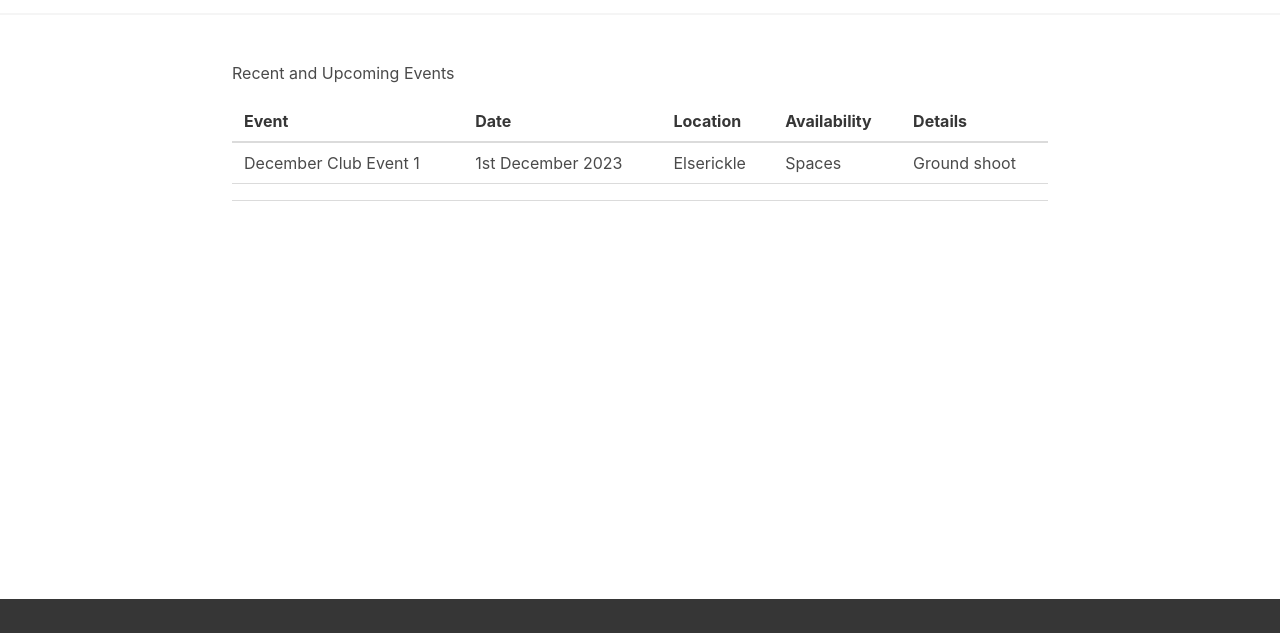
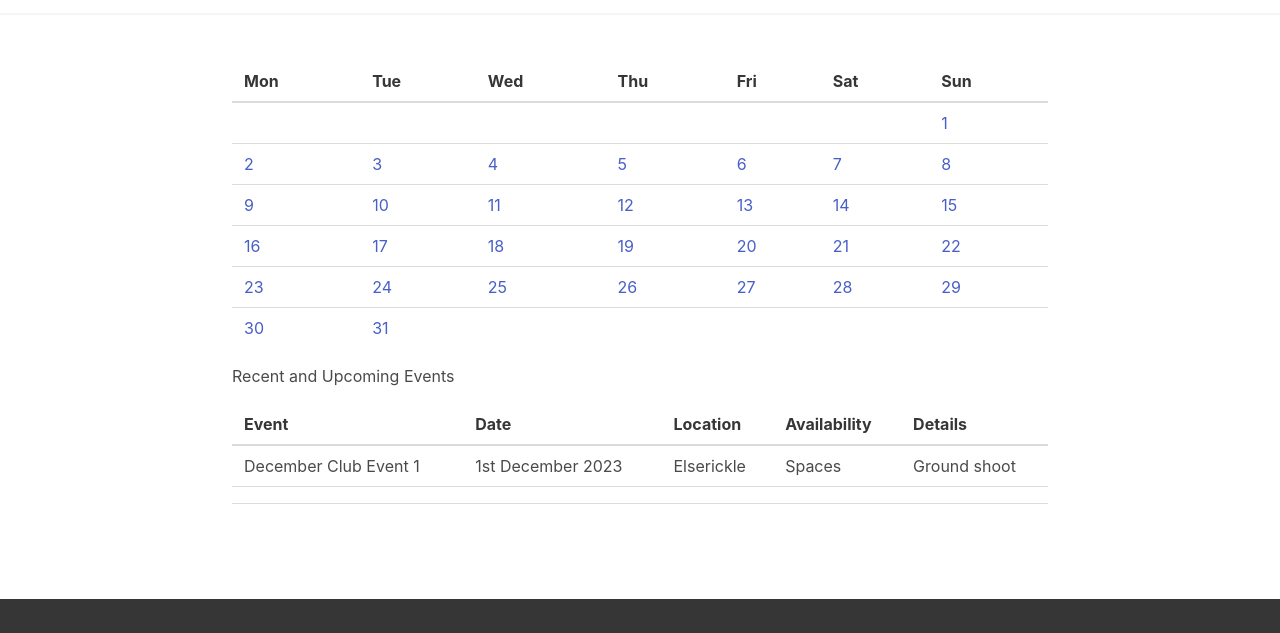
Before and after one commit to midtownsystems/clydevalleyhorsearchers, an Eleventy site: page src/calendar.md in a window 1280 px wide. Shown: the part 75-708 px from the top of the page. Built offline with nearby package versions, Linux system fonts and the light colour scheme; Eleventy itself is replaced by a stand-in of ours; files that its build step writes are made by us from their sources.

Commit message:
calendar

```diff
--- a/src/calendar.md
+++ b/src/calendar.md
@@ -9,6 +9,15 @@ date: 2023-09-23
 description: Recent and upcoming events
 permalink: /calendar/
 ---
+| Mon             | Tue             | Wed             | Thu             | Fri             | Sat             | Sun             |
+| --------------- | --------------- | --------------- | --------------- | --------------- | --------------- | --------------- |
+|                 |                 |                 |                 |                 |                 | [1](#20231001)  |
+| [2](#20231002)  | [3](#20231003)  | [4](#20231004)  | [5](#20231005)  | [6](#20231006)  | [7](#20231007)  | [8](#20231008)  |
+| [9](#20231009)  | [10](#20231010) | [11](#20231011) | [12](#20231012) | [13](#20231013) | [14](#20231014) | [15](#20231015) |
+| [16](#20231016) | [17](#20231017) | [18](#20231018) | [19](#20231019) | [20](#20231020) | [21](#20231021) | [22](#20231022) |
+| [23](#20231023) | [24](#20231024) | [25](#20231025) | [26](#20231026) | [27](#20231027) | [28](#20231028) | [29](#20231029) |
+| [30](#20231030) | [31](#20231031) |                 |                 |                 |                 |                 |
+
 Recent and Upcoming Events
 
 | Event  | Date  |  Location | Availability  | Details  |
```
